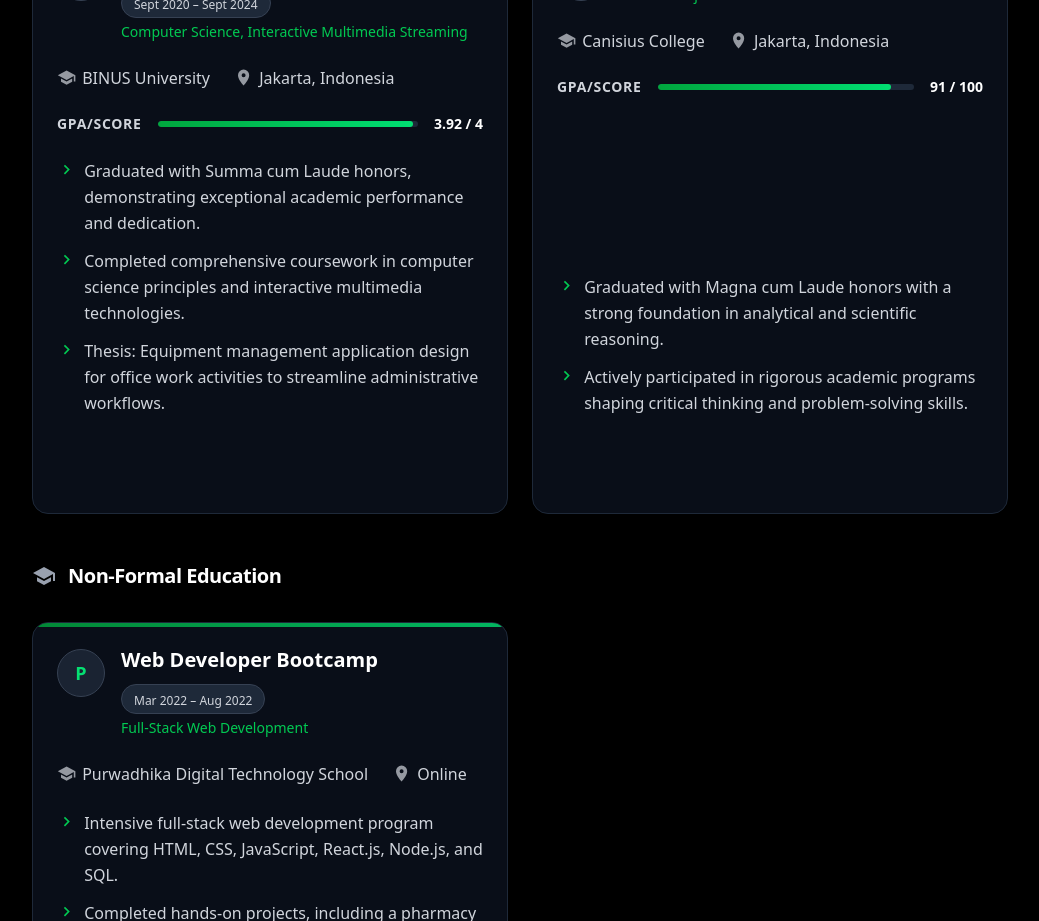
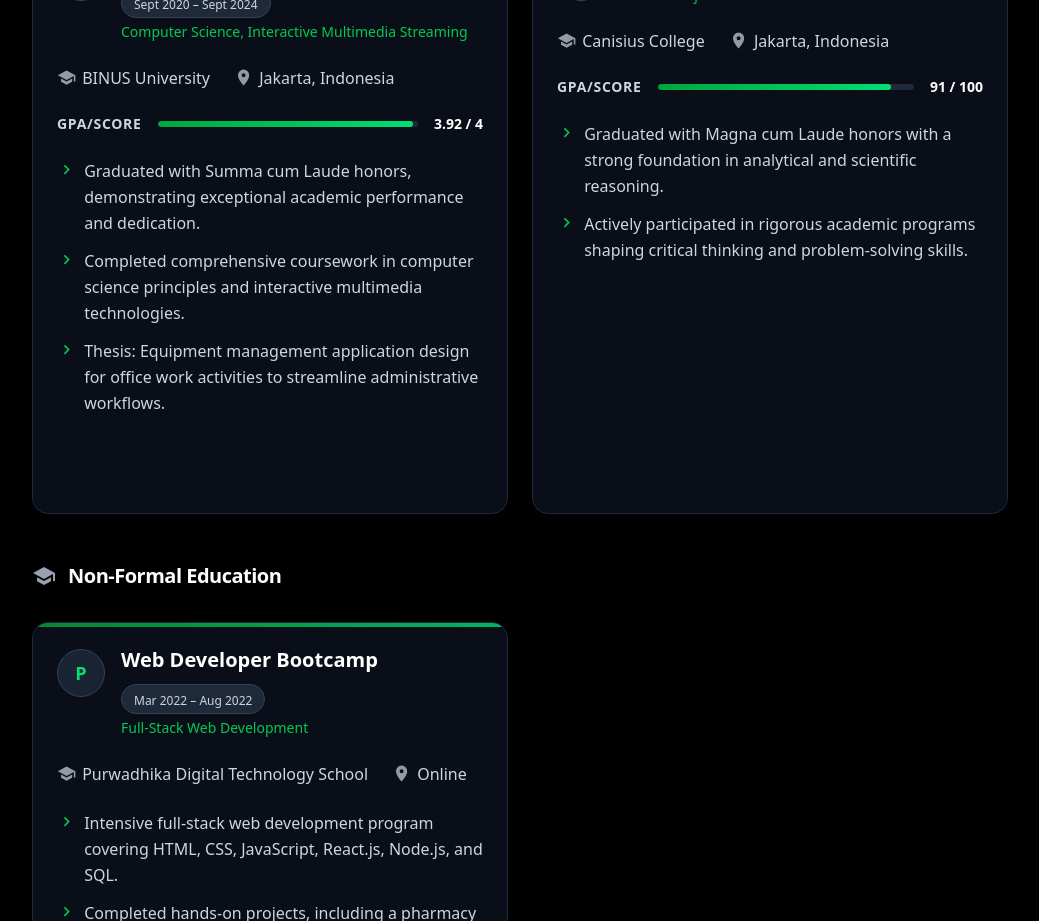
Before and after one commit to FilbertSevilen1/Portfolio, a Next.js app: page / in a window 1280 px wide. Shown: the part 5760-6681 px from the top of the page, without its empty margins (120-1159 px from the left). Built offline with nearby package versions, Linux system fonts and the light colour scheme.

Commit message:
Update Education.tsx

```diff
--- a/src/components/Education.tsx
+++ b/src/components/Education.tsx
@@ -114,7 +114,7 @@
                     </div>
                   )}
 
-                  <div className="flex flex-col gap-3 mt-auto">
+                  <div className="flex flex-col gap-3">
                     {item.details.map((detail, j) => (
                       <div key={j} className="flex gap-2 text-gray-300 text-sm md:text-base group-hover:text-gray-200 transition-colors">
                         <Icon path={mdiChevronRight} size={0.8} className="text-green-500 shrink-0 mt-0.5" />
```
